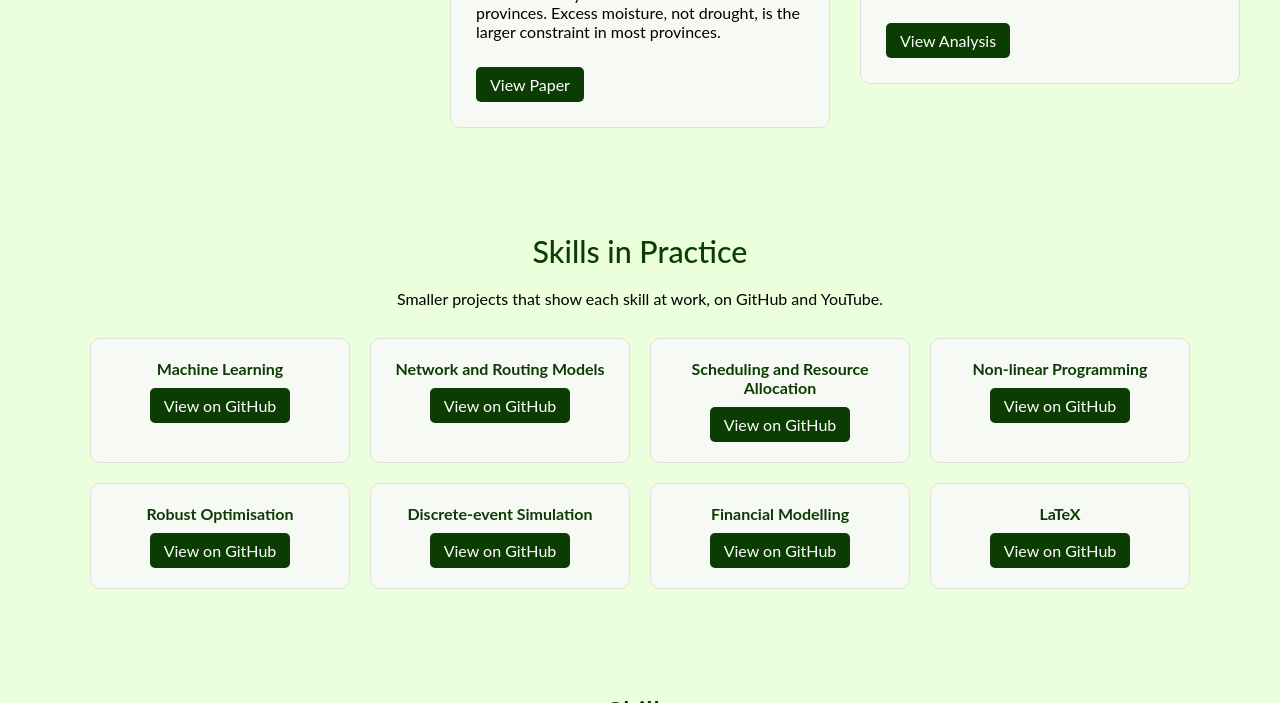
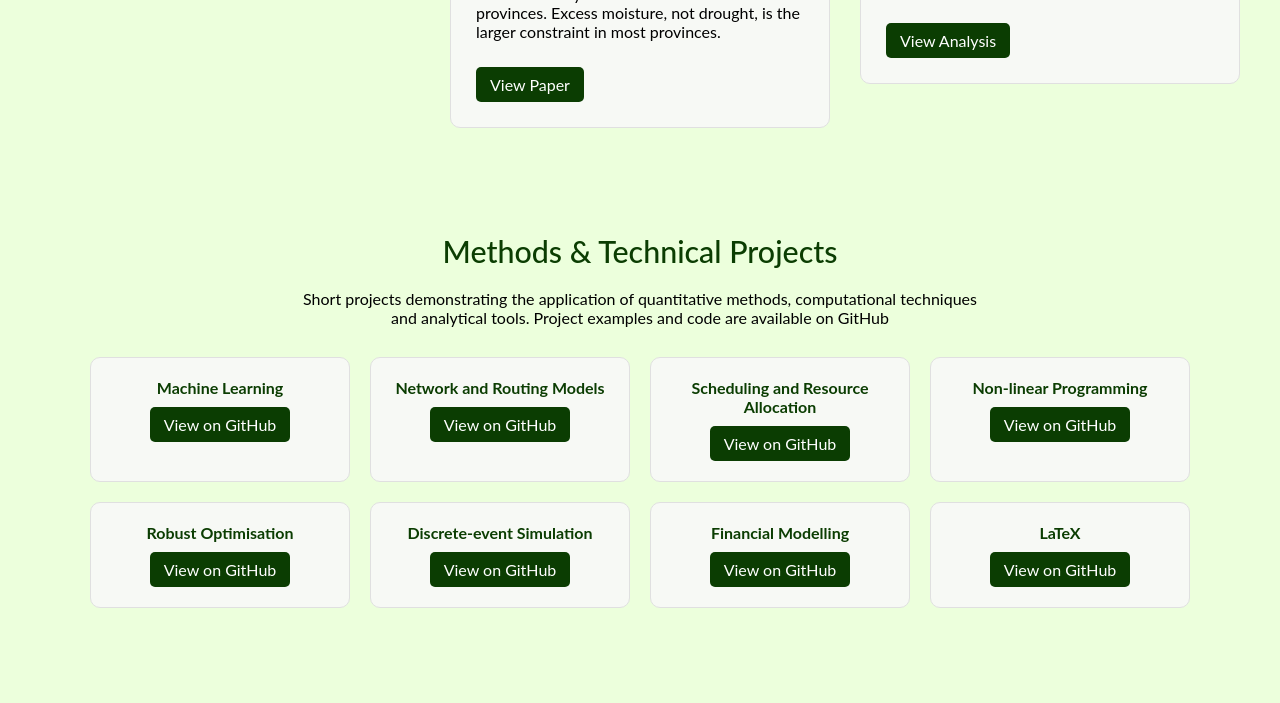
Before and after one commit to Shimanga/Research-portfolio, a plain HTML site: page index.html in a window 1280 px wide. Shown: the part 1064-1767 px from the top of the page. Drawn offline with Linux system fonts and the light colour scheme.

Commit message:
Update index.html

```diff
--- a/index.html
+++ b/index.html
@@ -233,7 +233,7 @@ footer {
 <header class="main-header">
     <p class="header-subtitle">Quantitative Research Portfolio</p>
     <h1>Shimanga Mubitana</h1>
-    <p class="header-subtitle">Optimisation and decision-making under uncertainty, applied to production, markets and resource planning</p>
+    <p class="header-subtitle">Quantitative Research | Decision-Making Under Uncertainty</p>
 </header>
 
 <!-- ABOUT -->
@@ -293,11 +293,11 @@ footer {
 
 </div>
 
-<!-- SKILLS IN PRACTICE -->
+<!-- Methods & Technical Projects -->
 <!-- For each card: replace href="#" with your link, and change the link text to "Watch on YouTube" if it is a video. Delete any card you do not finish. -->
-<section id="skills-in-practice">
-    <h2 class="section-title">Skills in Practice</h2>
-    <p class="practice-intro">Smaller projects that show each skill at work, on GitHub and YouTube.</p>
+<section id="technical-projects">
+    <h2 class="section-title">Methods & Technical Projects</h2>
+    <p class="practice-intro">Short projects demonstrating the application of quantitative methods, computational techniques and analytical tools. Project examples and code are available on GitHub</p>
     <div class="practice-grid">
 
         <div class="practice-card">
```
